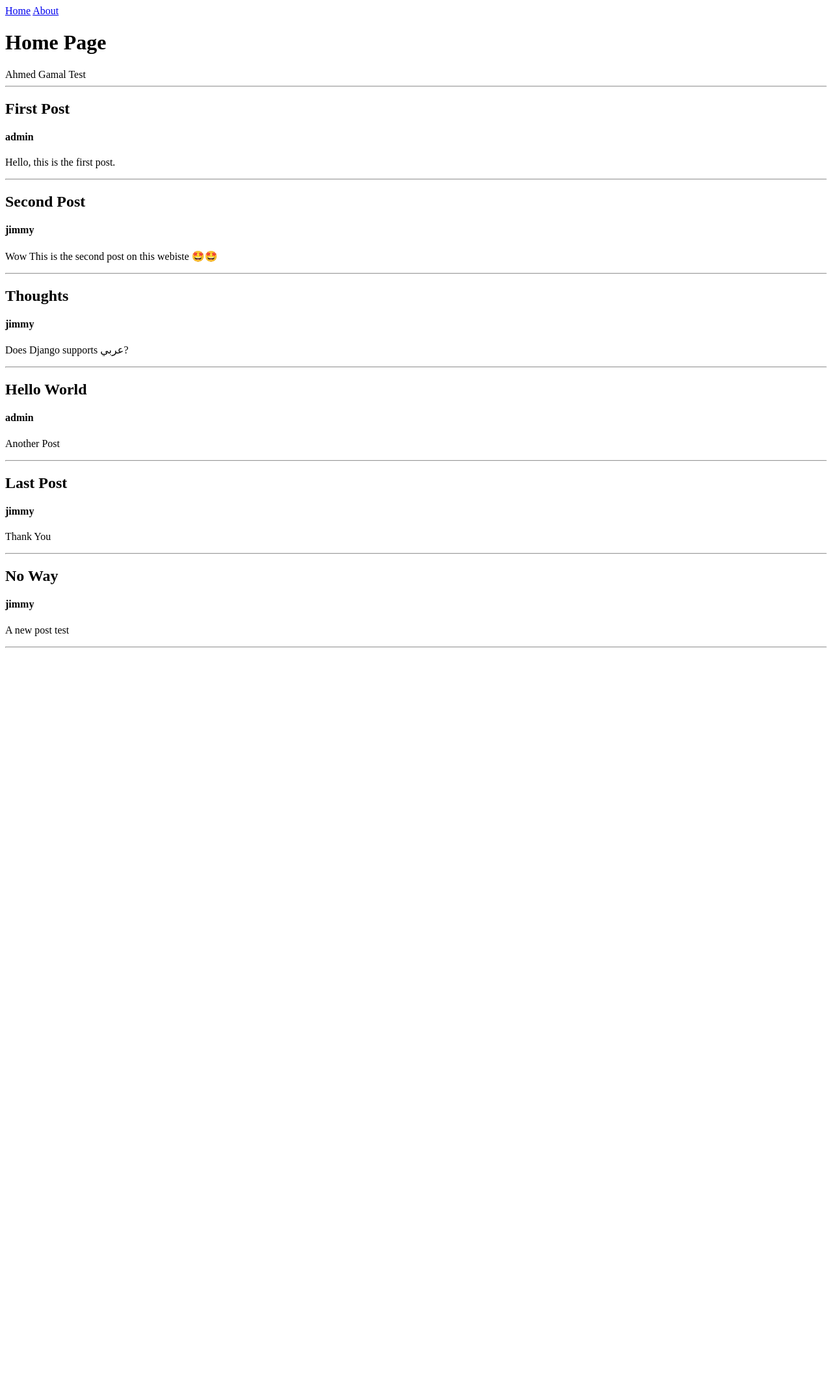
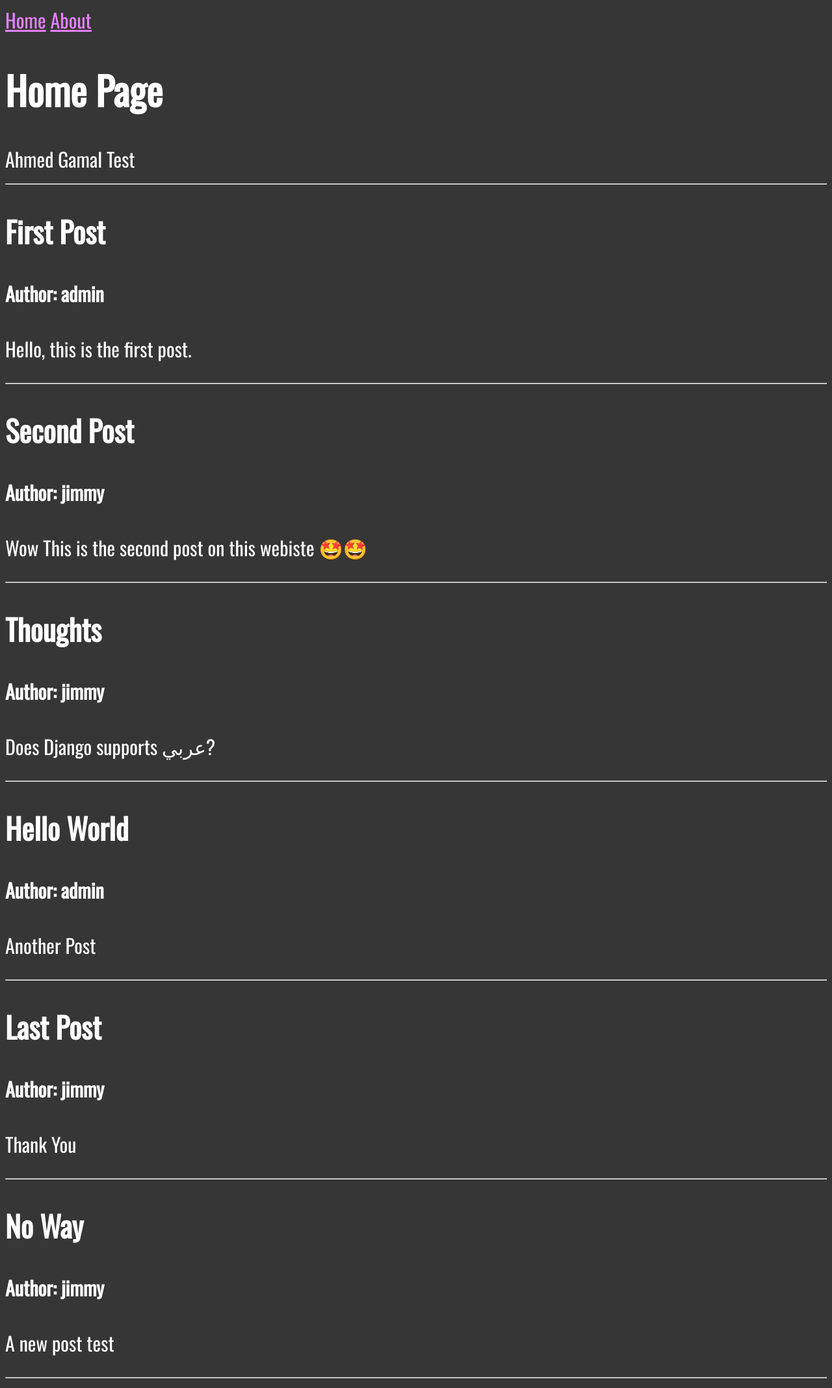
Before and after one commit to AhmedGamal7207/FirstDjangoProject, a Django app: page / in a window 1280 px wide. Shown: the whole page at 65% size. Before the commit the page ends 997 px from the top, so only its background shows below. Run offline with Django 5.2, Linux system fonts and the light colour scheme; data comes from the database, SQL or seed files in the repository; both versions use the stored data as it was after the commit.

Commit message:
Adding CSS styling

```diff
--- a/FirstProject/FirstApp/static/css/base.css
+++ b/FirstProject/FirstApp/static/css/base.css
@@ -1,3 +1,10 @@
 body{
-    background-color: #e6e6e6;
+    background-color: #363636;
+    color: white;
+    font-family: 'Oswald', sans-serif;
+    font-size: 30px;
 }
+
+a{
+    color:rgb(228, 129, 255);
+}
--- a/FirstProject/FirstApp/templates/header.html
+++ b/FirstProject/FirstApp/templates/header.html
@@ -1,4 +1,7 @@
+{% load static %}
 <body>
+    <link rel="stylesheet" href="https://fonts.googleapis.com/css?family=Oswald">
+    <link href="{% static 'css/base.css' %}" rel="stylesheet">
     <a href= "{% url 'home' %}">Home</a>
     <a href= "{% url 'about' %}">About</a>
 
--- a/FirstProject/FirstApp/templates/home.html
+++ b/FirstProject/FirstApp/templates/home.html
@@ -1,10 +1,12 @@
 <!DOCTYPE html>
 <html>
+    {% extends 'header.html' %}
+    {% load static %}
     <head>
+        <link href="{% static 'css/base.css' %}" rel="stylesheet">
         <title>Home Page</title>
     </head>
     <body>
-        {% extends 'header.html' %}
 
         {% block content %}
         <h1>Home Page</h1>
@@ -12,7 +14,7 @@
         <hr>
         {% for i in all_posts %}
         <h2>{{i.title}}</h2>
-        <h4>{{i.author}}</h4>
+        <h4>Author: {{i.author}}</h4>
         <p>{{i.text}}</p>
         <hr>
         {% endfor %}
--- a/FirstProject/FirstProject/settings.py
+++ b/FirstProject/FirstProject/settings.py
@@ -117,6 +117,7 @@ USE_TZ = True
 # https://docs.djangoproject.com/en/5.1/howto/static-files/
 
 STATIC_URL = 'static/'
+STATICFILES_DIRS = [os.path.join(BASE_DIR,'FirstApp/static')]
 
 # Default primary key field type
 # https://docs.djangoproject.com/en/5.1/ref/settings/#default-auto-field
```
Also changed, not shown: FirstProject/db.sqlite3.
